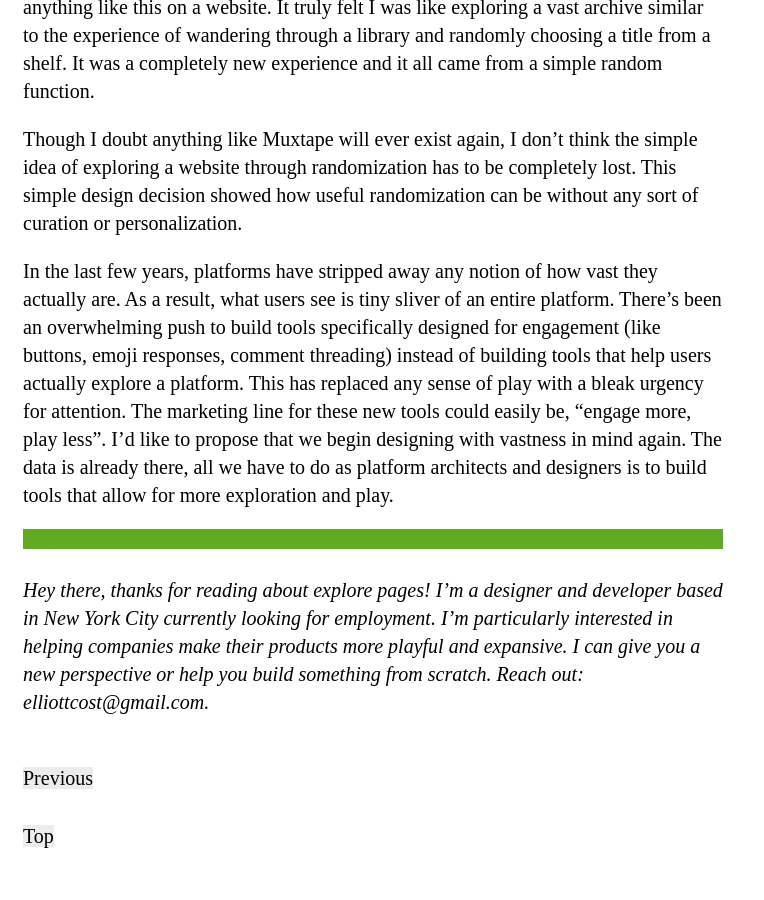
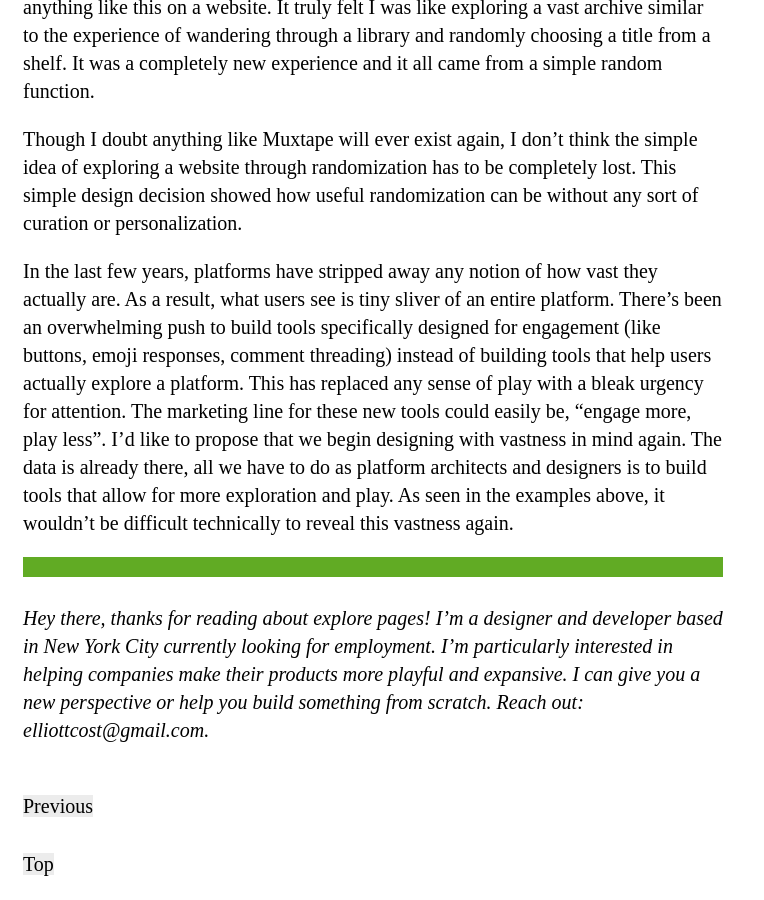
Before and after one commit to oilstel/elliott, a Jekyll site: the page built from _posts/2019-08-18-notes-on-explore-pages.md, in a window 1280 px wide and 900 px high, scrolled down 2010 px. Shown: the whole window, without its empty margins (0-764 px from the left). Built offline with Jekyll 4.4.1, drawn with Linux system fonts in a browser that asks for light colours; before the commit the page ends 2885 px from its top, so only the background shows below that.

Commit message:
vastness

```diff
--- a/_posts/2019-08-18-notes-on-explore-pages.md
+++ b/_posts/2019-08-18-notes-on-explore-pages.md
@@ -23,7 +23,7 @@ Interestingly, this feature alone replaced the need for a search. The site becam
 
 Though I doubt anything like Muxtape will ever exist again, I don't think the simple idea of exploring a website through randomization has to be completely lost. This simple design decision showed how useful randomization can be without any sort of curation or personalization.
 
-In the last few years, platforms have stripped away any notion of how vast they actually are. As a result, what users see is tiny sliver of an entire platform. There's been an overwhelming push to build tools specifically designed for engagement (like buttons, emoji responses, comment threading) instead of building tools that help users actually explore a platform. This has replaced any sense of play with a bleak urgency for attention. The marketing line for these new tools could easily be, "engage more, play less". I'd like to propose that we begin designing with vastness in mind again. The data is already there, all we have to do as platform architects and designers is to build tools that allow for more exploration and play.
+In the last few years, platforms have stripped away any notion of how vast they actually are. As a result, what users see is tiny sliver of an entire platform. There's been an overwhelming push to build tools specifically designed for engagement (like buttons, emoji responses, comment threading) instead of building tools that help users actually explore a platform. This has replaced any sense of play with a bleak urgency for attention. The marketing line for these new tools could easily be, "engage more, play less". I'd like to propose that we begin designing with vastness in mind again. The data is already there, all we have to do as platform architects and designers is to build tools that allow for more exploration and play. As seen in the examples above, it wouldn't be difficult technically to reveal this vastness again.
 
 ---
 
```
